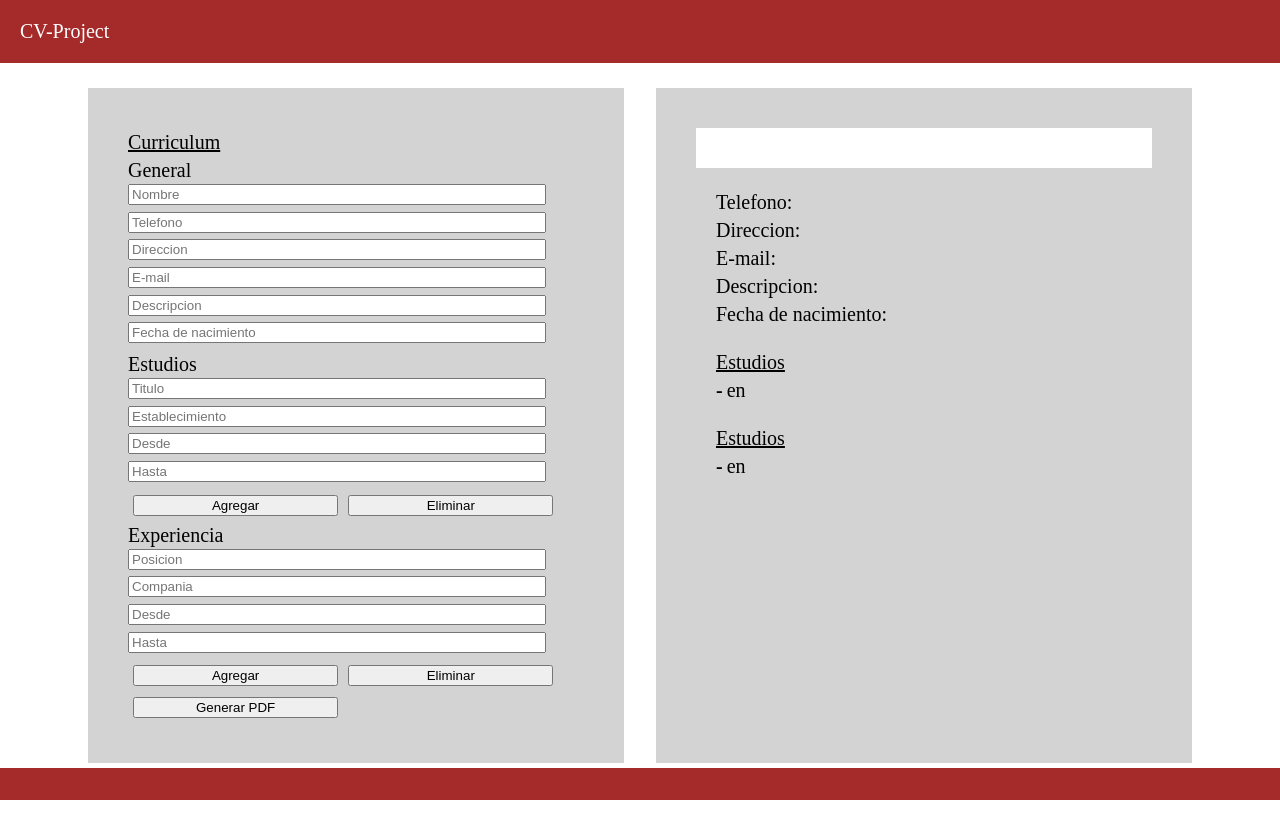
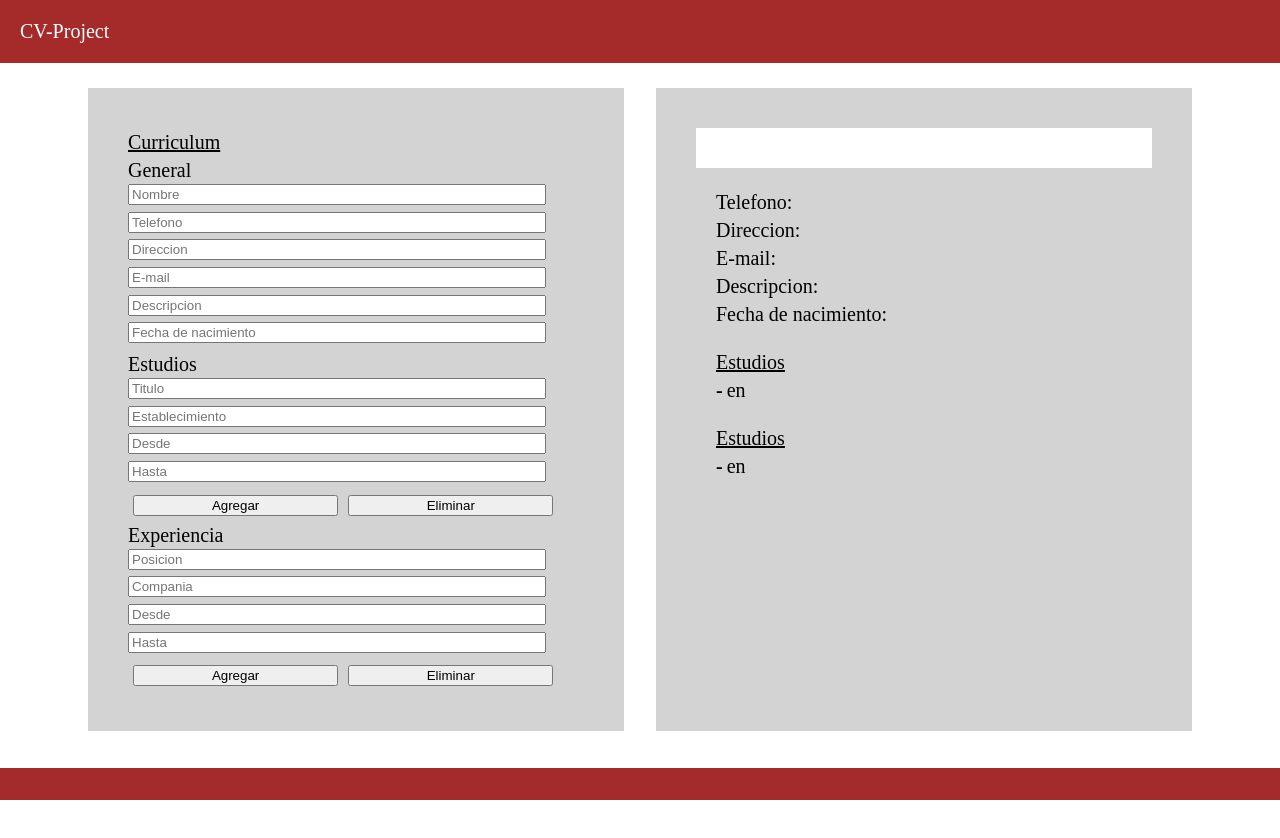
Before and after one commit to antelor/cv-project, a React (Create React App) app: page / in a window 1280 px wide. Shown: the top 838 px of the page. Built offline with nearby package versions, Linux system fonts and the light colour scheme.

Commit message:
saque metodo sin usar, cambie readme

```diff
--- a/src/App.js
+++ b/src/App.js
@@ -61,8 +61,6 @@ class App extends React.Component {
 
     this.addExp = this.addExp.bind(this);
     this.removeExp = this.removeExp.bind(this);
-
-    this.genPDF = this.genPDF.bind(this);
   }
 
   //General
@@ -226,10 +224,6 @@ class App extends React.Component {
     });
   }
 
-  genPDF = () => {
-
-  }
-
   render() {
     let functs = {
       'changeName': this.changeName,
@@ -252,8 +246,6 @@ class App extends React.Component {
       'changeExpYearEnd': this.changeExpYearEnd,
       'addExp': this.addExp,
       'removeExp': this.removeExp,
-
-      'genPDF': this.genPDF,
     };
 
     return (
--- a/src/components/CVForm/CVForm.js
+++ b/src/components/CVForm/CVForm.js
@@ -19,8 +19,6 @@ class CVForm extends React.Component {
             <General {...this.props}/>
             <Education {...this.props}/>
             <Experience {...this.props} />
-
-            <button onClick={this.props.functions.genPDF}>Generar PDF</button>
         </div>
     );
   }
```
Also changed, not shown: 1 other file (tests, documents, lock files or other folders).
